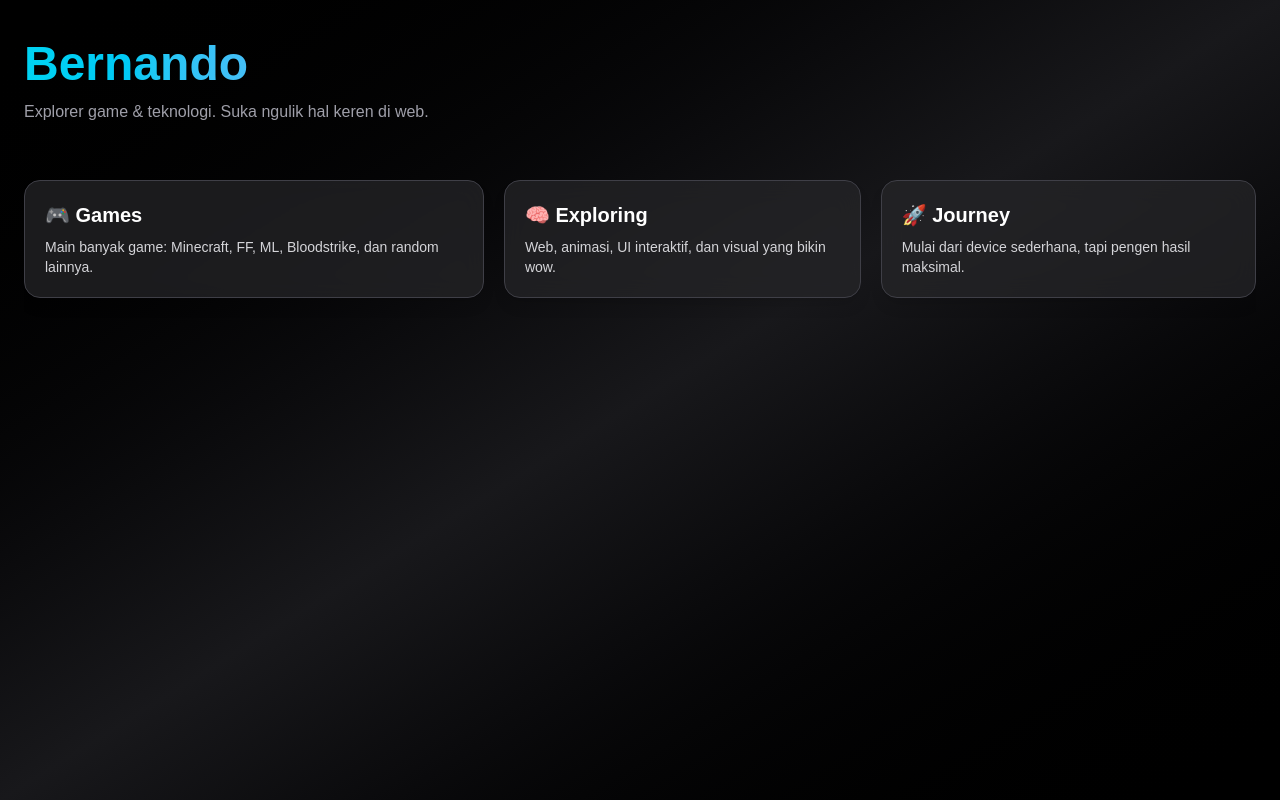
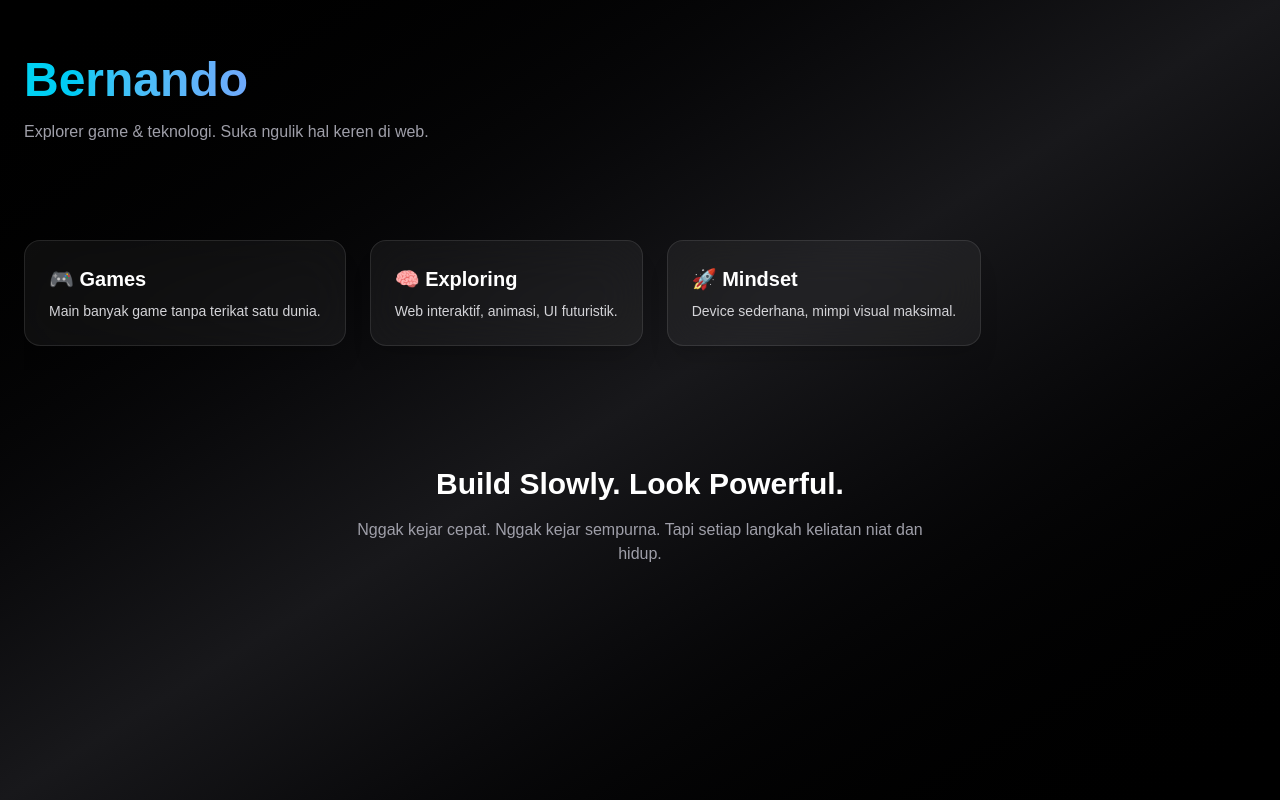
Before and after one commit to BernandoGaming/bernando, a Next.js app: page / in a window 1280 px wide. Built offline with nearby package versions, Linux system fonts and the light colour scheme.

Commit message:
Update page.tsx

```diff
--- a/app/page.tsx
+++ b/app/page.tsx
@@ -2,53 +2,73 @@
 
 import { motion } from "framer-motion";
 
+const fadeUp = {
+  hidden: { opacity: 0, y: 40 },
+  visible: { opacity: 1, y: 0 },
+};
+
 export default function Home() {
   return (
-    <main className="min-h-screen bg-gradient-to-br from-black via-zinc-900 to-black text-white px-6 py-10">
+    <main className="min-h-screen bg-gradient-to-br from-black via-zinc-900 to-black text-white px-6 py-14 space-y-24">
 
       {/* HERO */}
       <motion.section
-        initial={{ opacity: 0, y: 50 }}
-        animate={{ opacity: 1, y: 0 }}
+        variants={fadeUp}
+        initial="hidden"
+        animate="visible"
         transition={{ duration: 0.8 }}
-        className="mb-14"
       >
-        <h1 className="text-5xl font-extrabold bg-gradient-to-r from-cyan-400 to-purple-500 bg-clip-text text-transparent">
+        <h1 className="text-5xl font-extrabold bg-gradient-to-r from-cyan-400 via-purple-500 to-pink-500 bg-clip-text text-transparent">
           Bernando
         </h1>
-        <p className="mt-3 text-zinc-400 max-w-md">
+        <p className="mt-4 text-zinc-400 max-w-md">
           Explorer game & teknologi. Suka ngulik hal keren di web.
         </p>
       </motion.section>
 
       {/* CARD SLIDER */}
-      <section className="flex gap-5 overflow-x-auto pb-6">
+      <motion.section
+        variants={fadeUp}
+        initial="hidden"
+        whileInView="visible"
+        viewport={{ once: true }}
+        transition={{ duration: 0.7 }}
+        className="flex gap-6 overflow-x-auto pb-6"
+      >
         {[
-          {
-            title: "🎮 Games",
-            desc: "Main banyak game: Minecraft, FF, ML, Bloodstrike, dan random lainnya.",
-          },
-          {
-            title: "🧠 Exploring",
-            desc: "Web, animasi, UI interaktif, dan visual yang bikin wow.",
-          },
-          {
-            title: "🚀 Journey",
-            desc: "Mulai dari device sederhana, tapi pengen hasil maksimal.",
-          },
+          { title: "🎮 Games", desc: "Main banyak game tanpa terikat satu dunia." },
+          { title: "🧠 Exploring", desc: "Web interaktif, animasi, UI futuristik." },
+          { title: "🚀 Mindset", desc: "Device sederhana, mimpi visual maksimal." },
         ].map((item, i) => (
           <motion.div
             key={i}
-            whileHover={{ scale: 1.08 }}
-            transition={{ type: "spring", stiffness: 200 }}
-            className="min-w-[260px] rounded-2xl bg-zinc-800/70 backdrop-blur-md p-5 border border-zinc-700 shadow-lg"
+            whileHover={{ scale: 1.1, rotate: 1 }}
+            className="min-w-[260px] rounded-2xl bg-white/5 backdrop-blur-xl p-6 border border-white/10 shadow-xl hover:shadow-cyan-500/20 transition"
           >
             <h3 className="text-xl font-semibold mb-2">{item.title}</h3>
             <p className="text-sm text-zinc-300">{item.desc}</p>
           </motion.div>
         ))}
-      </section>
+      </motion.section>
+
+      {/* EXTRA SECTION */}
+      <motion.section
+        variants={fadeUp}
+        initial="hidden"
+        whileInView="visible"
+        viewport={{ once: true }}
+        transition={{ duration: 0.7 }}
+        className="text-center"
+      >
+        <h2 className="text-3xl font-bold mb-4">
+          Build Slowly. Look Powerful.
+        </h2>
+        <p className="text-zinc-400 max-w-xl mx-auto">
+          Nggak kejar cepat. Nggak kejar sempurna.
+          Tapi setiap langkah keliatan niat dan hidup.
+        </p>
+      </motion.section>
 
     </main>
   );
-}
+            }
```
